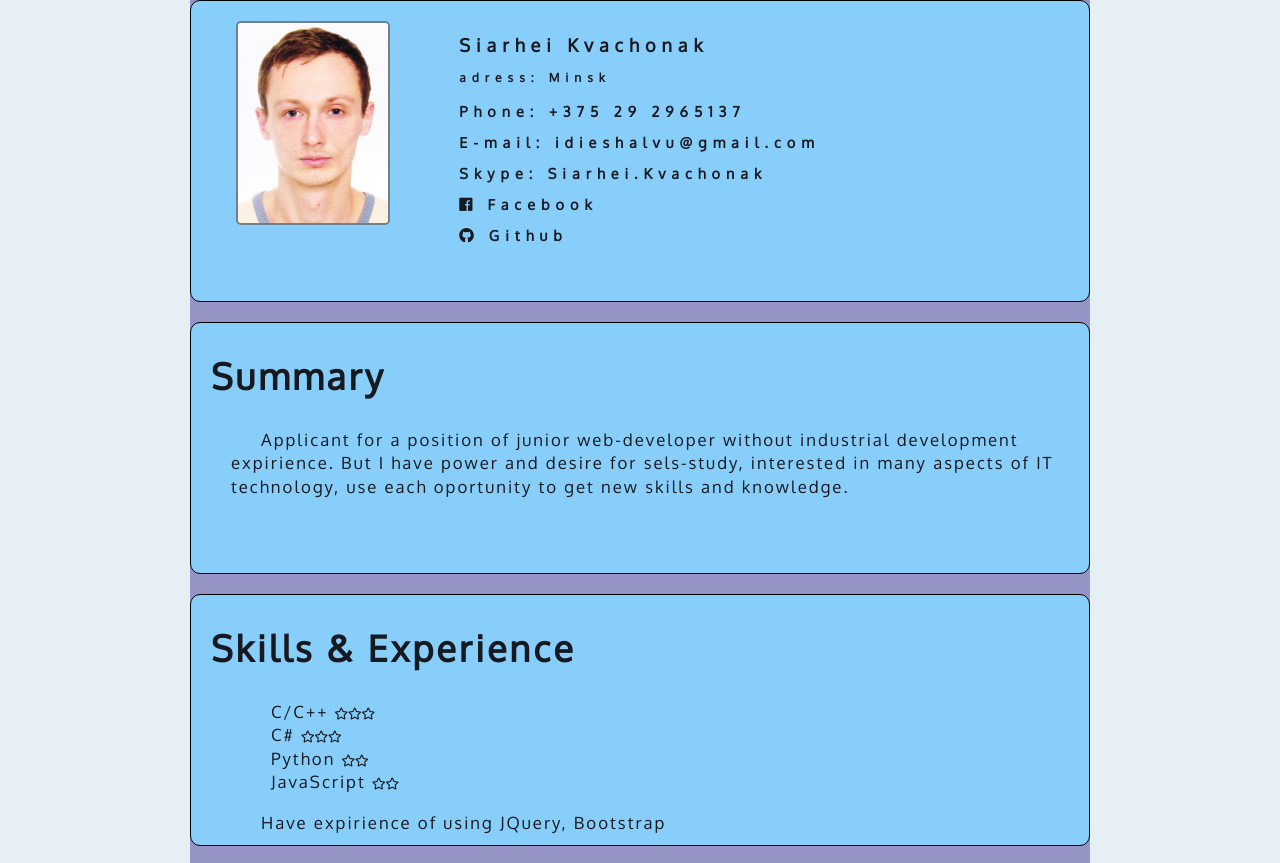
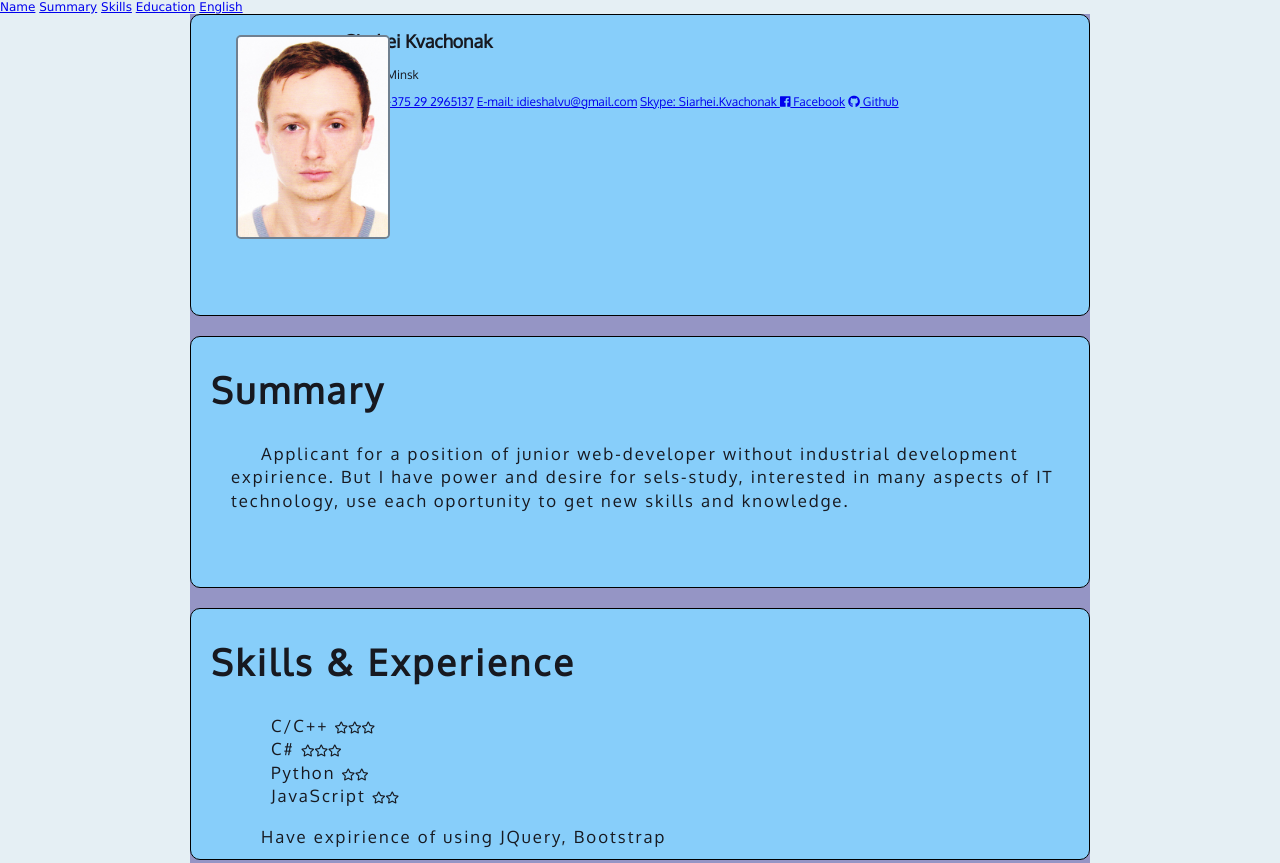
Before and after one commit to Segrey1989/rsschool-codejam1-cv, a plain HTML site: page index.html in a window 1280 px wide. Shown: the top 863 px of the page. Drawn offline with Linux system fonts and the light colour scheme.

Commit message:
feat: add navigation menu

```diff
--- a/index.html
+++ b/index.html
@@ -8,20 +8,35 @@
     <link rel="stylesheet" href="https://use.fontawesome.com/releases/v5.3.1/css/all.css" integrity="sha384-mzrmE5qonljUremFsqc01SB46JvROS7bZs3IO2EmfFsd15uHvIt+Y8vEf7N7fWAU" crossorigin="anonymous">
     <title>Curriculum Vitae</title>
 </head>
+
 <body>
+    <header>
+        <nav>
+          <a href="#name">Name</a>
+          <a href="#summary">Summary</a>
+          <a href="#skills">Skills</a>
+          <a href="#education">Education</a>
+          <a href="#english">English</a>
+        </nav>
+      </header>
    <div id="wrapper">
-    <header id="name">
+    <section id="name">
         <img src="photo.jpg" alt="Photo of Siarhei Kvachonak" height="200" width="150">
-        <section>
+        <div>
           <h1>Siarhei Kvachonak</h1>
           <p>adress: Minsk</p>
-        <div> <a href="tel:+375292965137">Phone: +375 29 2965137</a> </div>
+          <a href="tel:+375292965137">Phone: +375 29 2965137</a>
+          <a href="mailto:idieshalvu@gmail.com">E-mail: idieshalvu@gmail.com</a>
+           <a href="skype:Siarhei.Kvachonak">Skype: Siarhei.Kvachonak </a>
+          <a href="https://www.facebook.com/serkva" target="_blank"> <i class="fab fa-facebook"></i> Facebook</a>
+           <a href="https://github.com/Segrey1989" target="_blank"> <i class="fab fa-github"></i> Github</a>
+          <!-- <div> <a href="tel:+375292965137">Phone: +375 29 2965137</a> </div>
           <div> <a href="mailto:idieshalvu@gmail.com">E-mail: idieshalvu@gmail.com</a></div>
           <div> <a href="skype:Siarhei.Kvachonak">Skype: Siarhei.Kvachonak </a></div>
           <div> <a href="https://www.facebook.com/serkva" target="_blank"> <i class="fab fa-facebook"></i> Facebook</a><div></div>
-        <div> <a href="https://github.com/Segrey1989" target="_blank"> <i class="fab fa-github"></i> Github</a><div></div>
+          <div> <a href="https://github.com/Segrey1989" target="_blank"> <i class="fab fa-github"></i> Github</a><div></div> -->
+      </div>
     </section>
-    </header>
     <section id="summary">
       <h2>Summary</h2>
       <p>Applicant for a position of junior web-developer without industrial development expirience.
```
Lines whose indentation alone changed are shown as unchanged.
